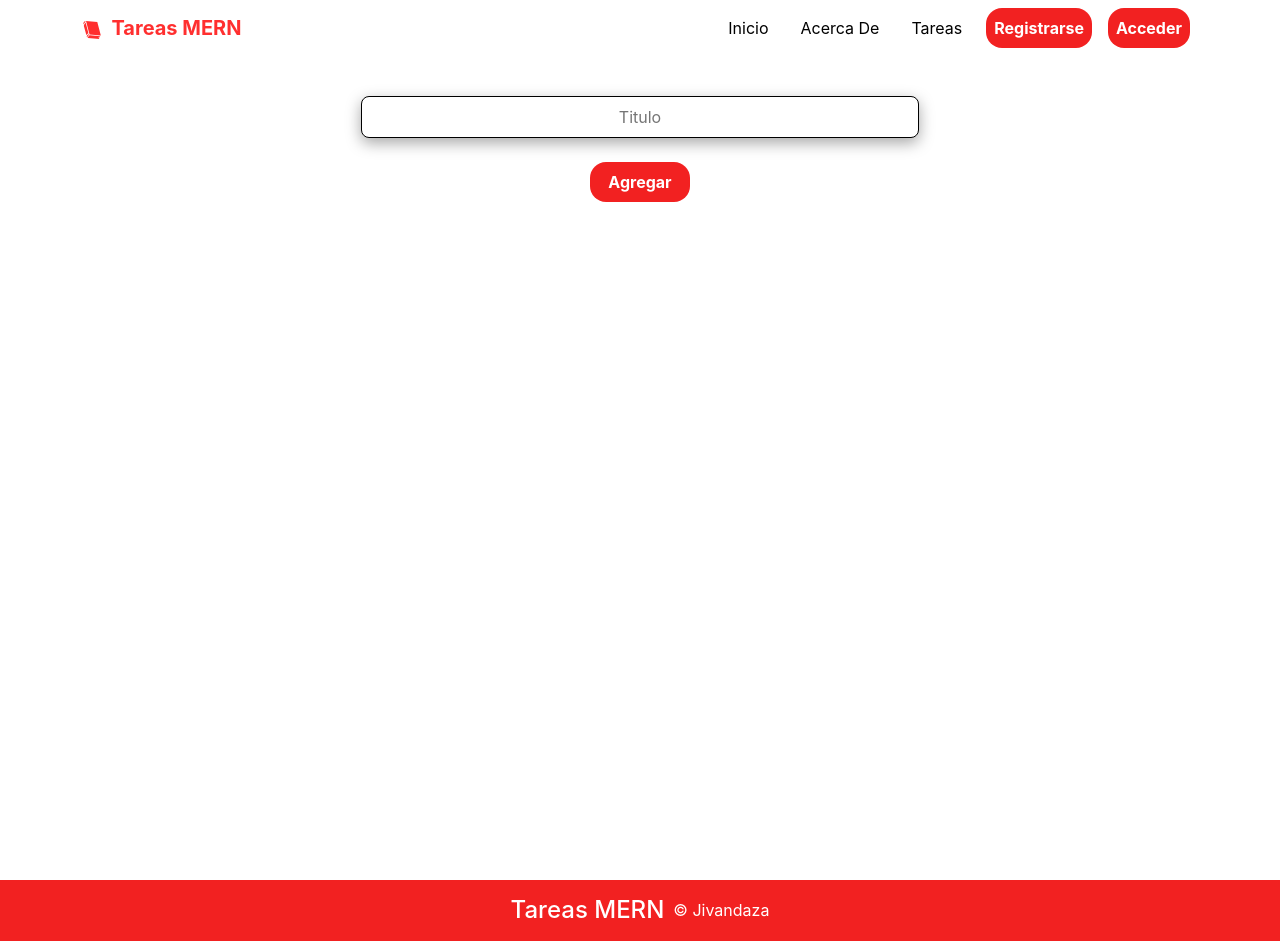
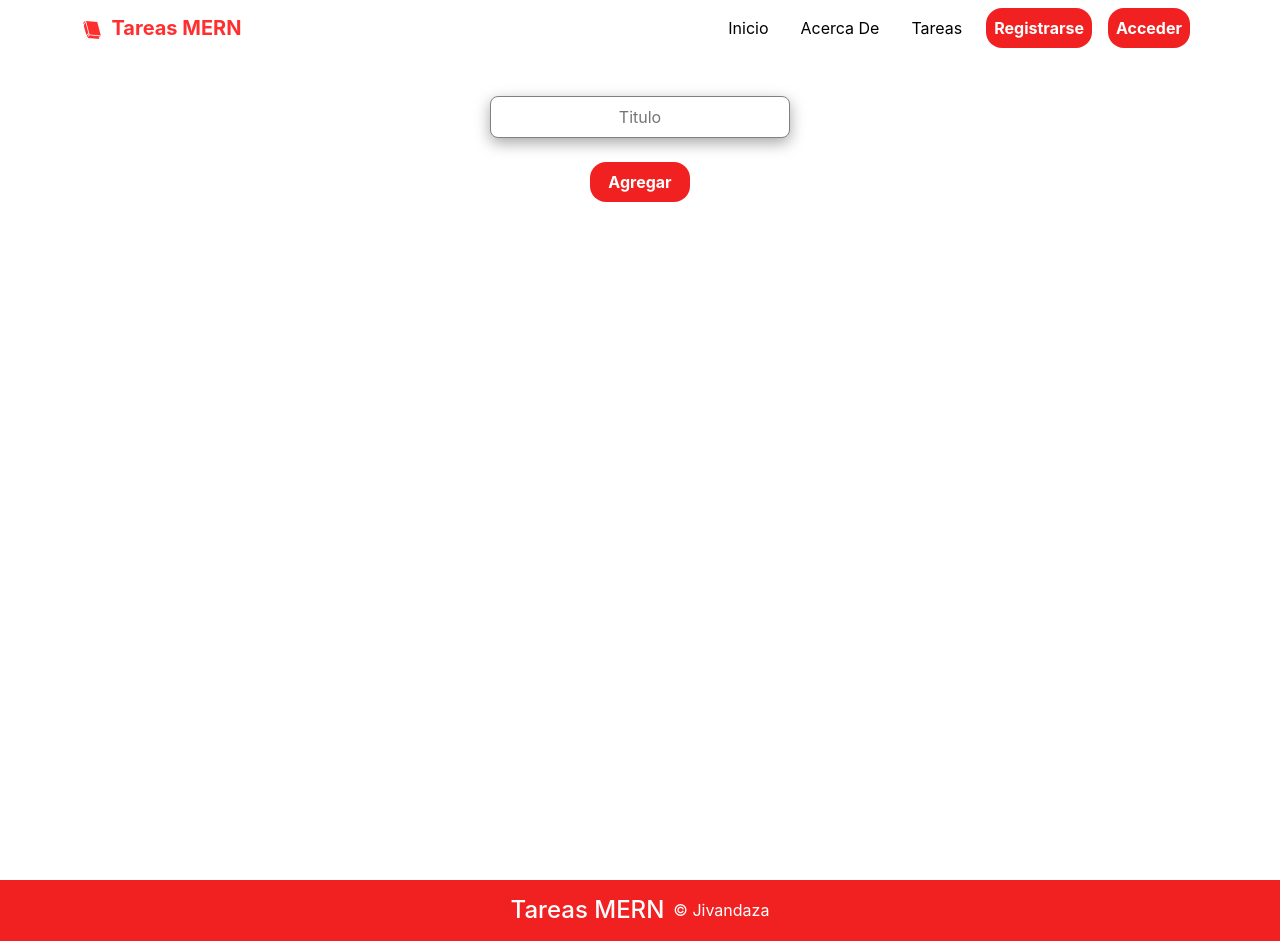
Before and after one commit to jivandaza/react-projects, a React (Create React App) app in the folder lista-tareas-app/frontend/: page /tareas in a window 1280 px wide. Built offline with nearby package versions, Linux system fonts and the light colour scheme.

Commit message:
Modify styles components

```diff
--- a/lista-tareas-app/frontend/src/componentes/acceso/Acceso.jsx
+++ b/lista-tareas-app/frontend/src/componentes/acceso/Acceso.jsx
@@ -57,7 +57,7 @@ const Acceso = () => {
                         />
                     </div>
                     <div className="col-lg-8 vh-100 d-flex justify-content-center align-items-center">
-                        <div className='d-flex flex-column w-50'>
+                        <div className='d-flex flex-column mx-2'>
                             <input
                                 className='p-2 mb-3 input-signup'
                                 type='email'
--- a/lista-tareas-app/frontend/src/componentes/registrarse/Registrarse.jsx
+++ b/lista-tareas-app/frontend/src/componentes/registrarse/Registrarse.jsx
@@ -42,7 +42,7 @@ const Registrarse = () => {
             <div className="container">
                 <div className="row">
                     <div className="col-lg-8 vh-100 d-flex justify-content-center align-items-center">
-                        <div className='d-flex flex-column w-50'>
+                        <div className='d-flex flex-column'>
                             <input
                                 className='p-2 mb-3 input-signup'
                                 type='email'
--- a/lista-tareas-app/frontend/src/componentes/tarea/Tarea.jsx
+++ b/lista-tareas-app/frontend/src/componentes/tarea/Tarea.jsx
@@ -176,7 +176,7 @@ const Tarea = () => {
                         <input
                             type='text'
                             placeholder='Titulo'
-                            className='task-input p-2 w-100 text-center'
+                            className='task-input p-2 text-center'
                             name='titulo'
                             value={input.titulo}
                             onChange={change}
--- a/lista-tareas-app/frontend/src/estilos/registrarse.css
+++ b/lista-tareas-app/frontend/src/estilos/registrarse.css
@@ -8,7 +8,10 @@
     opacity: .8;
 }
 .input-signup {
+    width: 300px;
     outline: none;
+    border: 1px solid #808080FF;
+    border-radius: 5px;
 }
 .btn-signup {
     background: transparent;
--- a/lista-tareas-app/frontend/src/estilos/tarea.css
+++ b/lista-tareas-app/frontend/src/estilos/tarea.css
@@ -4,8 +4,9 @@
     position: relative;
 }
 .task-input {
+    width: 300px;
     outline: none;
-    border: 1px solid black;
+    border: 1px solid #808080FF;
     border-radius: .5rem;
     box-shadow: rgba(0, 0, 0, 0.35) 0px 5px 15px;
 }
@@ -39,7 +40,6 @@
 .card-icon-head:hover {
     box-shadow: rgba(0, 0, 0, 0.35) 0px 5px 15px;
 }
-
 .task-update {
     width: 100%;
     height: 80vh;
```
